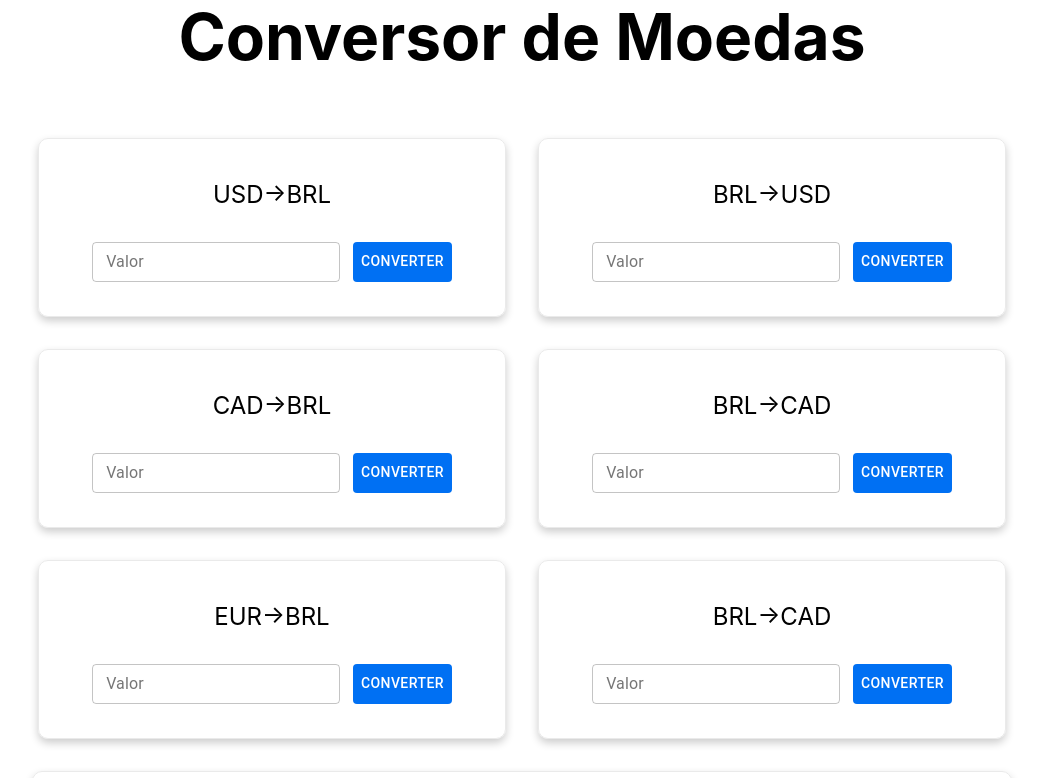
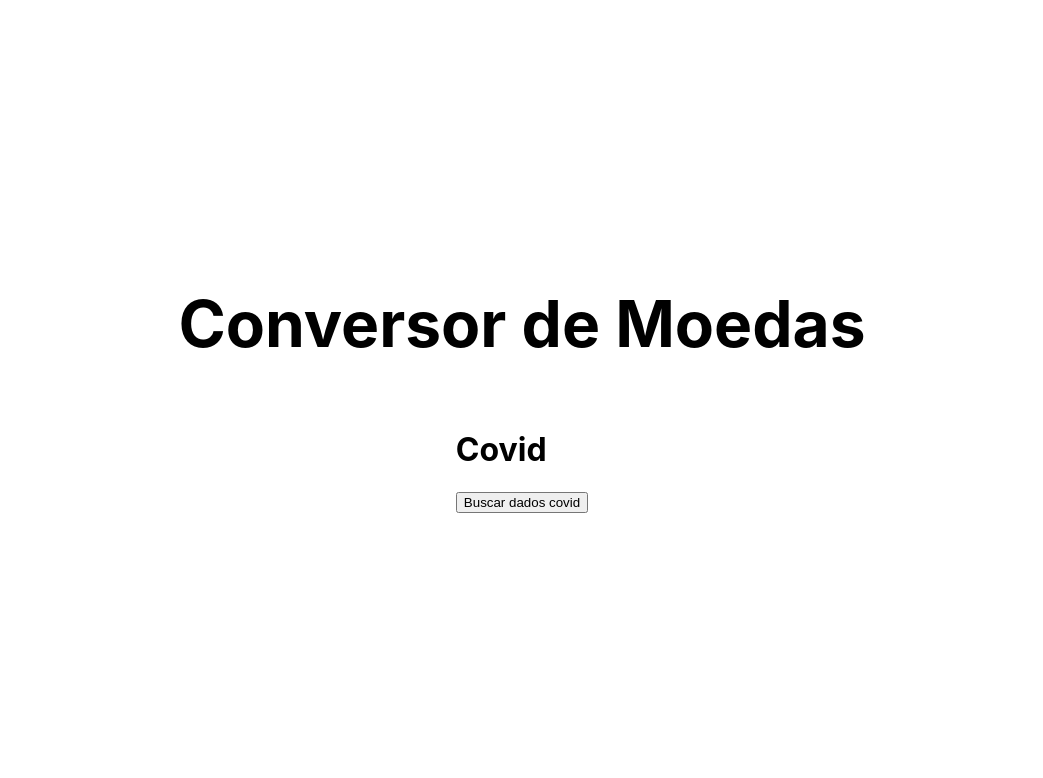
Before and after one commit to faagner7/conversor-moedas-nextjs, a Next.js app: page / in a window 1280 px wide. Shown: the top 778 px of the page, without its empty margins (118-1161 px from the left). Built offline with nearby package versions, Linux system fonts and the light colour scheme.

Commit message:
new component

```diff
--- /dev/null
+++ b/pages/components/Covid/index.js
@@ -0,0 +1,48 @@
+import React, { useState } from 'react';
+import axios from 'axios';
+import OverlayLoading from '../OverlayLoading';
+
+function Covid() {
+  const [dados, setDados] = useState(null);
+  const [loading, setLoading] = useState(false);
+
+ async function getCasosCovid() {
+    setLoading(true);
+    const url = 'https://covid19-brazil-api.now.sh/api/report/v1/brazil';
+    const response = await axios.get(url);
+    console.log(response.data.data);
+    if (response.data.data) {
+      setDados(response.data.data);
+    }
+    setLoading(false);
+  }
+
+  return (
+    <div>
+      <h1>Covid</h1>
+      {loading && (
+        <OverlayLoading />
+      )}
+      {dados && !loading &&(
+        <div>
+          <div>
+            País: {dados.country}
+          </div>
+          <div>
+            Mortos: {dados.deaths}
+          </div>
+          <div>
+            Recuperados: {dados.recovered}
+          </div>
+        </div>
+      )}
+     {!loading && (
+        <button onClick={getCasosCovid}>
+        Buscar dados covid
+      </button>
+     )}
+    </div>
+  );
+}
+
+export default Covid;
--- a/pages/index.js
+++ b/pages/index.js
@@ -1,7 +1,7 @@
 import Head from 'next/head';
 import styled from 'styled-components';
 import Conversor from './components/Conversor';
-import Residencia from './components/Residencia';
+import Covid from './components/Covid';
 
 export default function Home() {
   return (
@@ -12,14 +12,14 @@ export default function Home() {
       </Head>
       <Title>Conversor de Moedas</Title>
       <ConversorArea>
-        <Conversor moedaA="USD" moedaB="BRL" />
+        <Covid />
+        {/* <Conversor moedaA="USD" moedaB="BRL" />
         <Conversor moedaA="BRL" moedaB="USD" />
         <Conversor moedaA="CAD" moedaB="BRL" />
         <Conversor moedaA="BRL" moedaB="CAD" />
         <Conversor moedaA="EUR" moedaB="BRL" />
-        <Conversor moedaA="BRL" moedaB="CAD" />
+        <Conversor moedaA="BRL" moedaB="CAD" /> */}
       </ConversorArea>
-      <Residencia />
     </Container>
   );
 }
```
